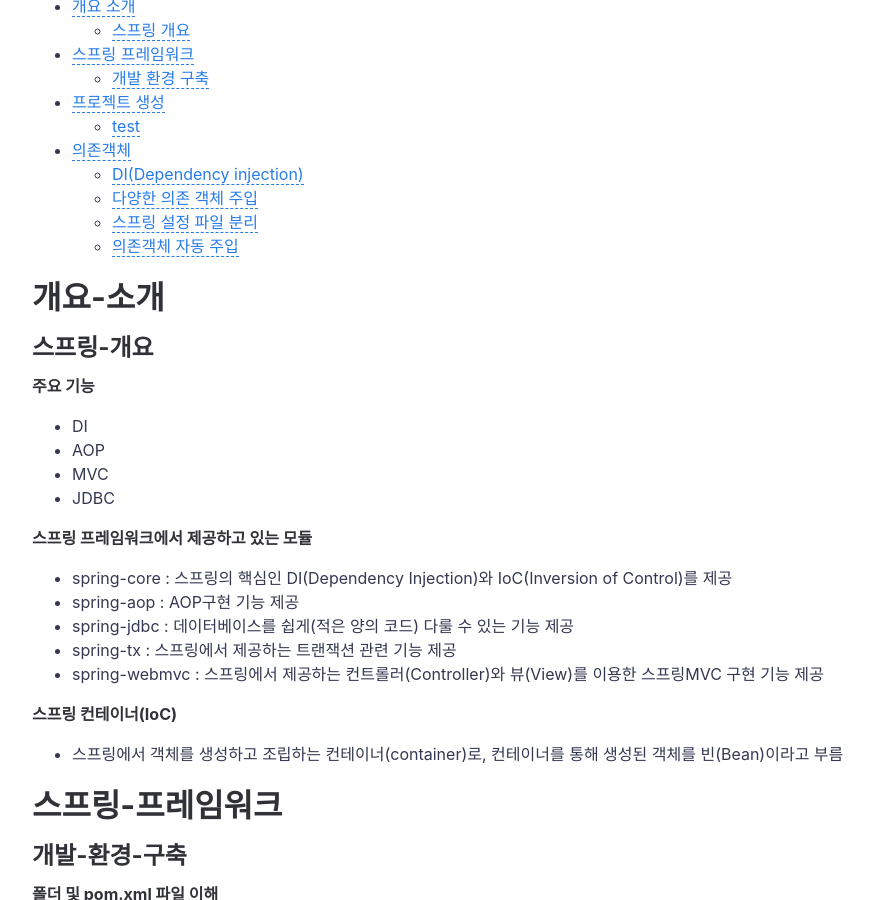
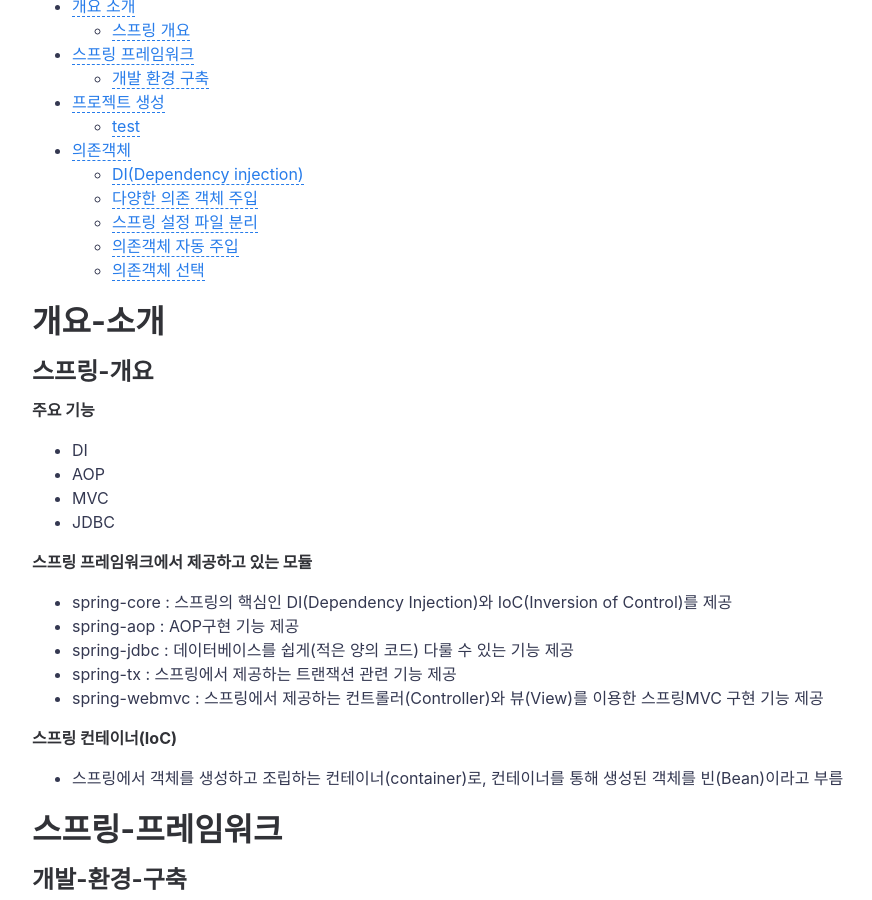
Before and after one commit to jihunparkme/jihunparkme.github.io, a Jekyll site: the page built from _posts/2020-06-24-Spring-Framework.md, in a window 1280 px wide and 900 px high, scrolled down 726 px. Shown: the whole window, without its empty margins (188-1060 px from the left). Built offline with Jekyll 4.4.1, drawn with Linux system fonts in a browser that asks for light colours; comment, search, counter and statistics services are not loaded.

Commit message:
Edit: add contents

````diff
--- a/_posts/2020-06-24-Spring-Framework.md
+++ b/_posts/2020-06-24-Spring-Framework.md
@@ -20,6 +20,7 @@ featured-img: spring
   * [다양한 의존 객체 주입](#다양한-의존-객체-주입)
   * [스프링 설정 파일 분리](#스프링-설정-파일-분리)
   * [의존객체 자동 주입](#의존객체-자동-주입)
+  * [의존객체 선택](#의존객체-선택)
 
 
 
@@ -860,8 +862,6 @@ StudentAllSelectService allSelectService =
     	}
     ```
 
-
-
 - @Resource
 
   - 주입하려고 하는 **객체의 이름**이 일치하는 객체를 자동으로 주입
@@ -887,3 +887,5 @@ StudentAllSelectService allSelectService =
     		this.wordDao = wordDao;
     	}
     ```
+
+## 의존객체-선택
````
Also changed, not shown: other parts of _posts/2020-06-24-Spring-Framework.md (+1 -0 lines).
